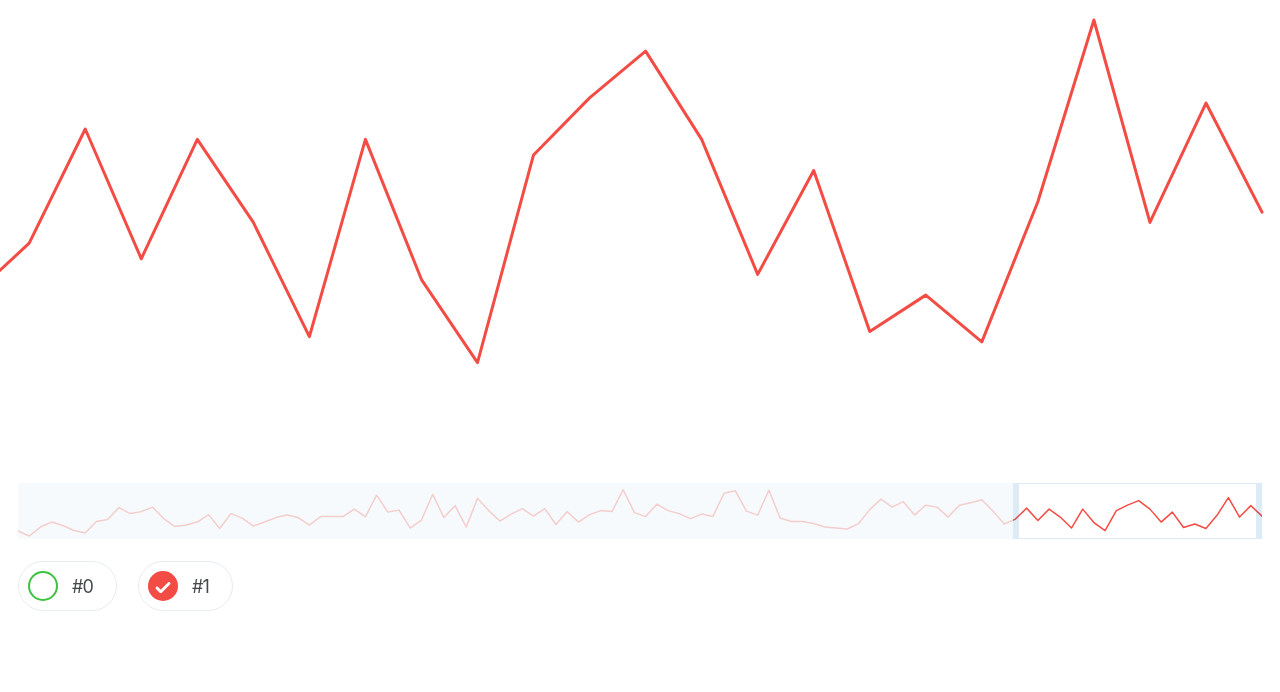
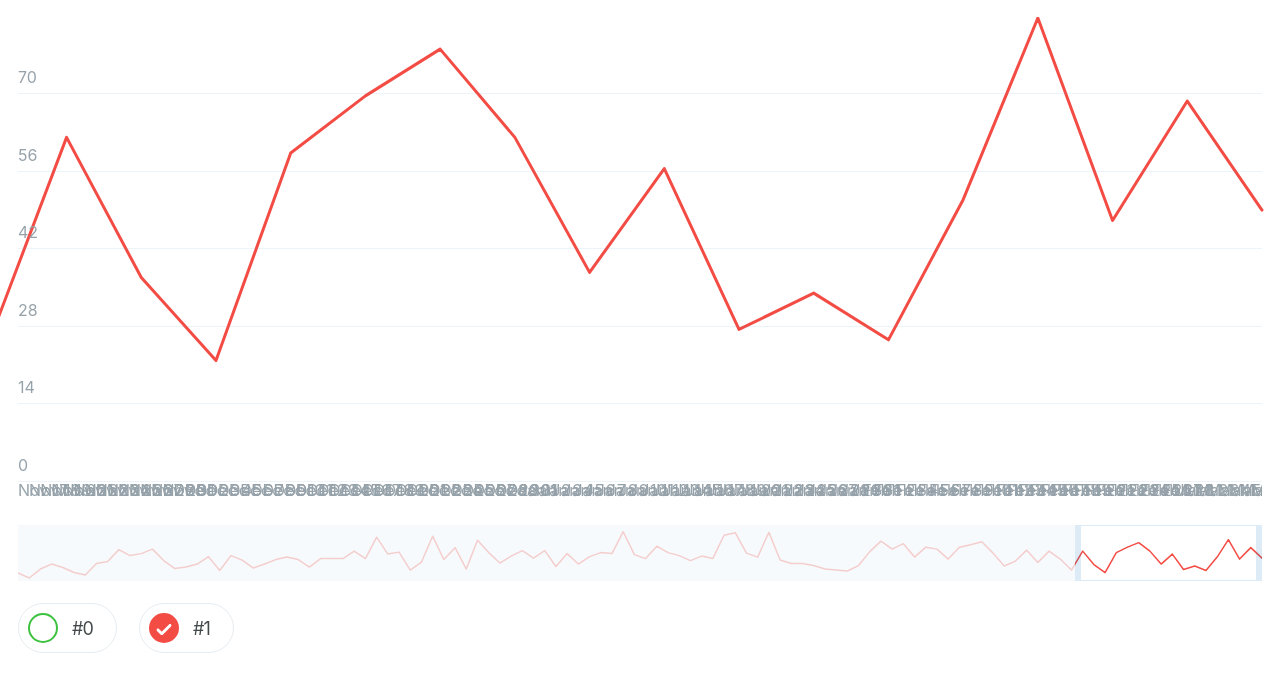
Before and after one commit to dubaua/chartapp, a website: page index.html in a window 1280 px wide. Both pictures are taken after a click on the button "#0". Drawn offline with Linux system fonts and the light colour scheme.

Commit message:
add rough chart legends

```diff
--- a/index.js
+++ b/index.js
@@ -1,6 +1,7 @@
 /* CONSTANTS */
 const MAX_ZOOM = 0.05;
-const INITIAL_ZOOM = 0.2;
+const INITIAL_ZOOM = 0.15;
+const LEGEND_SIZE_Y = 6;
 let currentIndex = 1;
 
 function createChart({ columns, types, names, colors }, parentElement) {
@@ -64,8 +65,16 @@ function createChart({ columns, types, names, colors }, parentElement) {
     return Math.max(...selectedY());
   }
 
+  function getLedendY(i) {
+    return Math.floor(maxSelectedY() / LEGEND_SIZE_Y) * i;
+  }
+
   // create DOM with hyperscript
   const chartElement = create('section.chart', {}, [
+    [
+      'div.chart__body',
+      {},
+      [
         [
           'div.chart__lens',
           {
@@ -97,6 +106,10 @@ function createChart({ columns, types, names, colors }, parentElement) {
                 ],
               ],
             ],
+          ],
+        ],
+        ['div.chart__legend-y', {}, [...createLegendY()]],
+        ['div.chart__legend-x', {}, [...createLegendX()]],
       ],
     ],
     [
@@ -146,10 +159,29 @@ function createChart({ columns, types, names, colors }, parentElement) {
         l: { click: toggleSwitch(yAxis[i]) },
         r: bindReference(yAxis[i], 'switcher'),
       },
-      [
-        ['span.switcher__checkbox', { s: { backgroundColor: c } }],
-        ['span.switcher__label', { d: { textContent: n } }],
-      ]
+      [['span.switcher__checkbox', { s: { backgroundColor: c } }], ['span.switcher__label', { d: { textContent: n } }]]
+    );
+  }
+
+  function createLegendY() {
+    let legend = [];
+    console.log();
+    for (let i = 0; i < LEGEND_SIZE_Y; i++) {
+      legend.unshift(
+        create('div.chart__legend-y-section', {
+          d: { textContent: getLedendY(i) },
+          r: bindReference(refs, `legendY${i}`),
+        })
+      );
+    }
+    return legend;
+  }
+
+  function createLegendX() {
+    return xAxis.map(date =>
+      create('div.chart__legend-x-section', {}, [
+        ['div.chart__legend-x-label', { d: { textContent: getDateString(date) } }],
+      ])
     );
   }
 
@@ -213,16 +245,16 @@ function createChart({ columns, types, names, colors }, parentElement) {
       line.a = !line.a;
       drawLinesAndSwitches();
       drawCharts();
+      drawLegend();
     };
   }
 
   function showDetailed(e) {
     // set on dom inserted, reset on resize
     // grab position 0..1 from eventX
-    const posX = Math.floor(((getEventX(e) - chartOffsetX) / chartWidth) * xAxisLength);
+    // const posX = Math.floor(((getEventX(e) - chartOffsetX) / chartWidth) * xAxisLength);
     // console.log(posX);
     // create line over svg, create crossing rounds for each line
-
     // refs.lensZoom.setAttribute('d', `M${x} 0L${x} ${maxY}`);
     // show lens line over svg, show rounds, grab data
     // show data
@@ -248,6 +280,9 @@ function createChart({ columns, types, names, colors }, parentElement) {
 
   let drawLegend = debounce(function(param) {
     console.log('drawLegend', param);
+    for (let i = 0; i < LEGEND_SIZE_Y; i++) {
+      refs[`legendY${i}`].textContent = getLedendY(i);
+    }
   }, 100);
 
   // function destroy() {
@@ -379,6 +414,15 @@ function debounce(fn, delay) {
   };
 }
 
+function round(value) {
+  return ((value * 100) | 0) * 0.01;
+}
+
+function getDateString(date) {
+  const [weekday, month, day] = new Date(date).toString().split(' ');
+  return month + ' ' + day.replace(/^0/, '');
+}
+
 /* PERFORMANCE TESTING */
 
 function ctt(fn, msg, count = 1) {
--- a/style.css
+++ b/style.css
@@ -7,11 +7,16 @@ body {
   margin: 18px;
 }
 
+.chart__body {
+  position: relative;
+  margin-bottom: 45px;
+}
+
 .chart__lens {
-  margin: 0 -18px;
+  overflow: hidden;
+  margin: -1.5px -18px;
   padding: 1.5px 18px;
   line-height: 0;
-  overflow: hidden;
 }
 
 .chart svg {
@@ -33,6 +38,50 @@ body {
 
 .chart__lens symbol {
   overflow: visible;
+}
+
+.chart__legend-y {
+  position: absolute;
+  top: 0;
+  bottom: 0;
+  left: 0;
+  right: 0;
+  display: flex;
+  flex-direction: column;
+}
+
+.chart__legend-y-section {
+  padding-bottom: 8px;
+  display: flex;
+  flex-grow: 1;
+  align-items: flex-end;
+  line-height: 1;
+  border-bottom: 1.5px solid rgba(88, 151, 196, 0.11);
+  color: #96a2aa;
+}
+
+.chart__legend-x {
+  position: absolute;
+  top: 100%;
+  right: 0;
+  left: 0;
+  overflow: hidden;
+  display: flex;
+}
+
+.chart__legend-x-section {
+  display: block;
+  flex-grow: 1;
+  position: relative;
+  height: 1em;
+}
+
+.chart__legend-x-label {
+  position: absolute;
+  width: 100%;
+  text-align: center;
+  white-space: nowrap;
+  color: #96a2aa;
 }
 
 .chart__preview {
@@ -86,7 +135,7 @@ body {
 }
 
 .chart__switcher + .chart__switcher {
-  margin-left: 21px;
+  margin-left: 22px;
 }
 
 .switcher {
@@ -127,7 +176,7 @@ body {
   left: 2px;
   display: block;
   border-radius: 50%;
-  transition: transform 0.1s cubic-bezier(0.47, 0, 0.75, 0.72);
+  transition: transform 0.22s cubic-bezier(0.47, 0, 0.75, 0.72);
   transform: scale(1);
   background: white;
 }
@@ -143,7 +192,7 @@ body {
 
 .fade-out {
   opacity: 0;
-  transition: opacity 0.1s cubic-bezier(0.47, 0, 0.75, 0.72);
+  transition: opacity 0.22s cubic-bezier(0.47, 0, 0.75, 0.72);
 }
 
 .fade-out.active {
```
Also changed, not shown: readme.md. Lines whose indentation alone changed are shown as unchanged.
